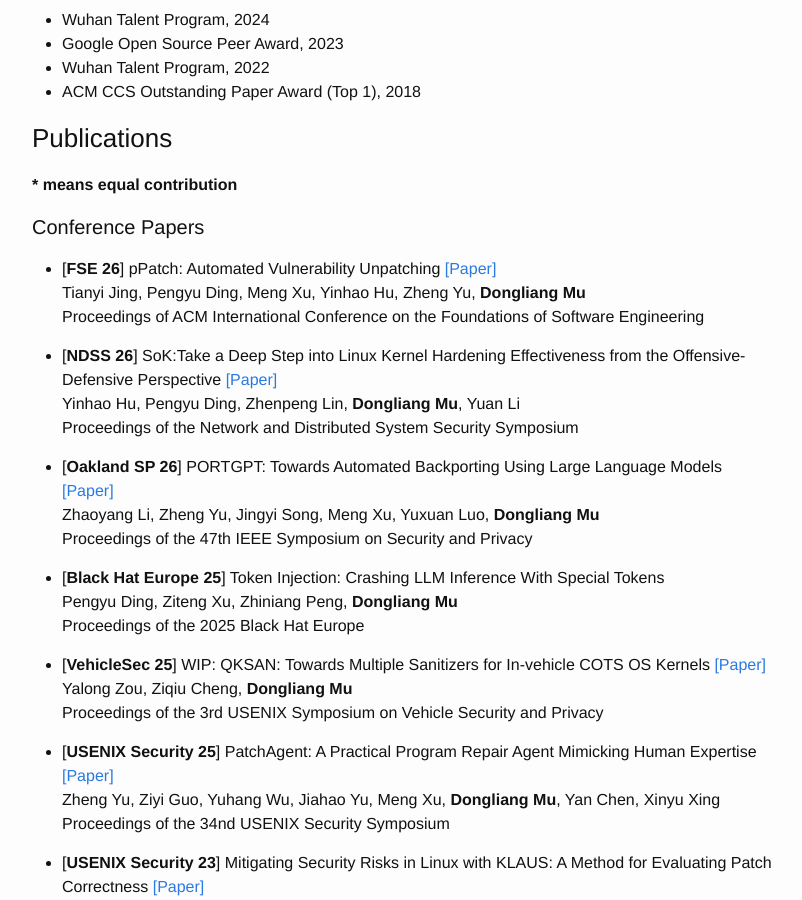
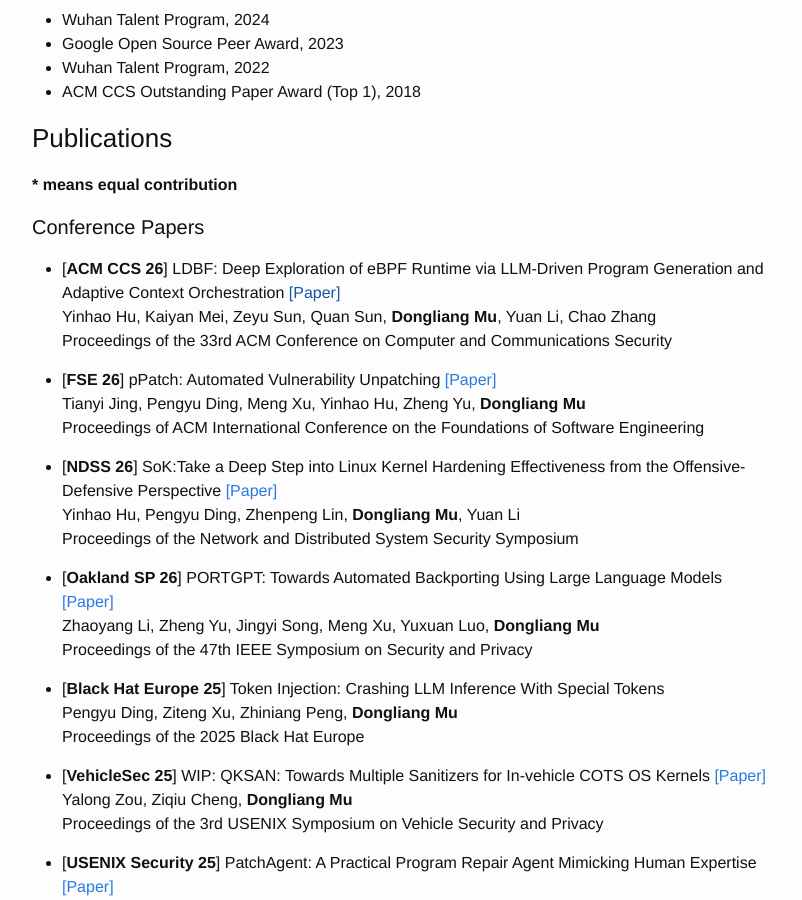
Before and after one commit to mudongliang/mudongliang.github.io, a Jekyll site: the page built from about/about.md, in a window 1280 px wide and 900 px high, scrolled down 1152 px. Shown: the whole window, without its empty margins (238-1040 px from the left). Built offline with Jekyll 4.4.1, drawn with Linux system fonts in a browser that asks for light colours.

Commit message:
Add LDBF CCS 2026 publication

```diff
--- a/about/about.md
+++ b/about/about.md
@@ -34,6 +34,10 @@
 **\* means equal contribution**
 
 #### Conference Papers
+
+* [**ACM CCS 26**] LDBF: Deep Exploration of eBPF Runtime via LLM-Driven Program Generation and Adaptive Context Orchestration [\[Paper\]]()
+Yinhao Hu, Kaiyan Mei, Zeyu Sun, Quan Sun, **Dongliang Mu**, Yuan Li, Chao Zhang
+Proceedings of the 33rd ACM Conference on Computer and Communications Security
 
 * [**FSE 26**] pPatch: Automated Vulnerability Unpatching [\[Paper\]]({{site.url}}/files/papers/PPATCH_FSE_final.pdf)
 Tianyi Jing, Pengyu Ding, Meng Xu, Yinhao Hu, Zheng Yu, **Dongliang Mu**
```
Also changed, not shown: about/about_zh.md (+4 -0 lines).
